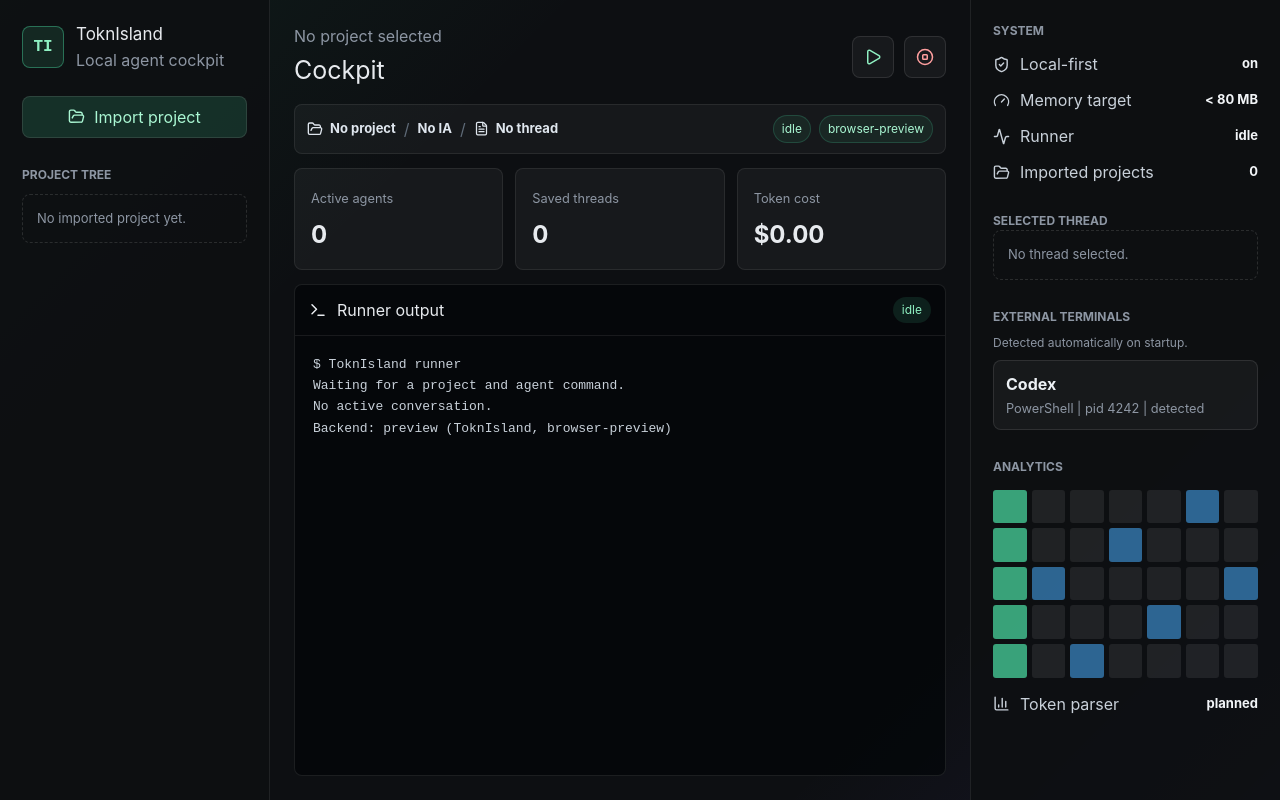
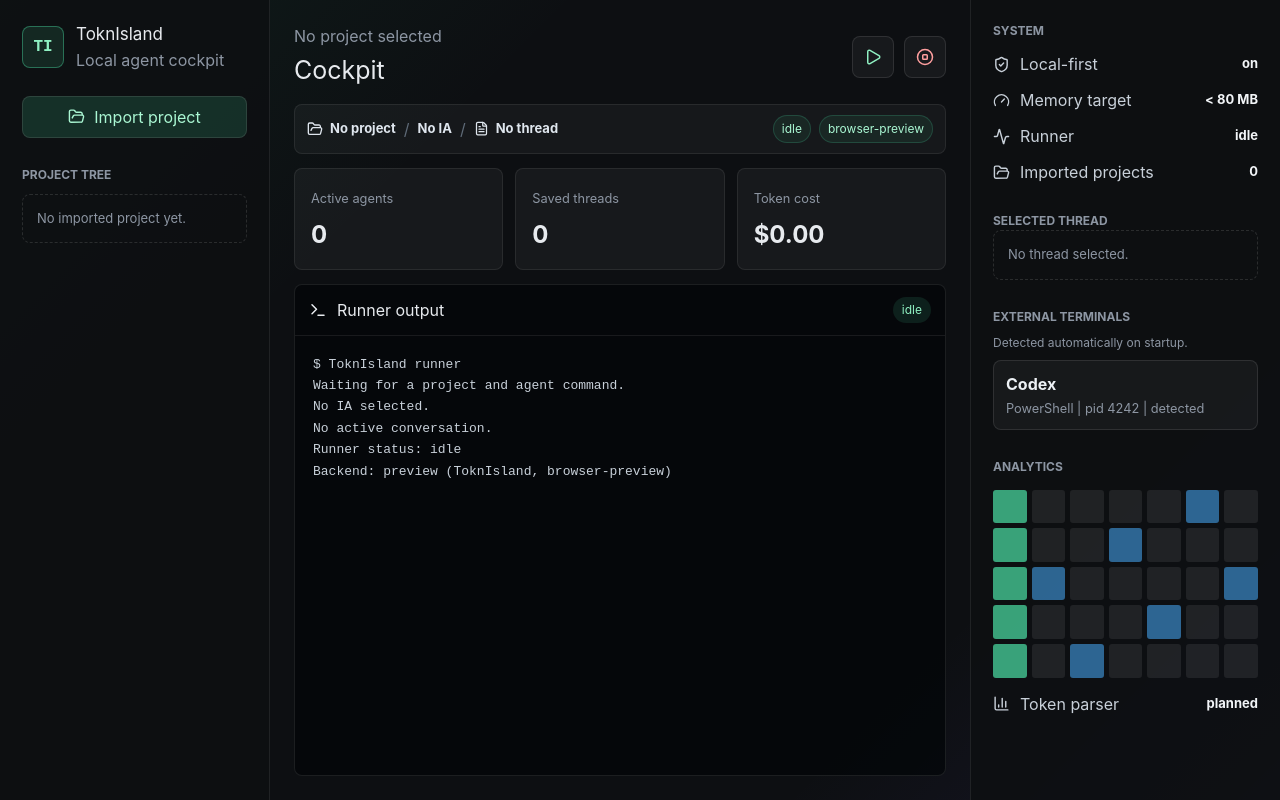
Before and after one commit to Maxenceboo/ToknIsland, a React (Vite) app: page / in a window 1280 px wide. Built offline with nearby package versions, Linux system fonts and the light colour scheme.

Commit message:
feat(app): show runner preview events

```diff
--- a/src/app/App.tsx
+++ b/src/app/App.tsx
@@ -27,6 +27,7 @@
 } from "./cockpitState";
 import { loadCockpitState, saveCockpitState } from "./cockpitPersistence";
 import { previewThreadJsonl, threadActionFeedback, threadJsonlRelativePath } from "./threadActions";
+import { runnerPreviewEvent, runnerPreviewOutput } from "./runnerPreview";
 import { healthcheck, threadIdeTarget, type HealthcheckResponse } from "../lib/tauri";
 
 type TerminalMode = "runner" | "raw-jsonl";
@@ -37,28 +38,42 @@
   const [cockpitState, setCockpitState] = useState(() => detectPreviewExternalSessions(loadCockpitState()));
   const [actionFeedback, setActionFeedback] = useState("Ready for local actions.");
   const [terminalMode, setTerminalMode] = useState<TerminalMode>("runner");
+  const [runnerEvents, setRunnerEvents] = useState<string[]>([]);
 
   const metrics = cockpitMetrics(cockpitState);
   const currentAgent = activeAgent(cockpitState);
   const currentConversation = activeConversation(cockpitState);
   const currentThreadPath = currentConversation ? threadJsonlRelativePath(currentConversation) : null;
+  const backendStatus = health
+    ? `${health.status} (${health.app}, ${health.runtime})`
+    : healthError
+      ? `offline: ${healthError}`
+      : "checking...";
   const terminalOutput =
     terminalMode === "raw-jsonl" && cockpitState.project && currentAgent && currentConversation
       ? previewThreadJsonl(cockpitState.project, currentAgent, currentConversation)
-      : `$ ToknIsland runner
-${cockpitState.project ? `Project loaded: ${cockpitState.project.name}` : "Waiting for a project and agent command."}
-${currentConversation ? `Active conversation: ${currentConversation.title}` : "No active conversation."}
-Backend: ${health ? `${health.status} (${health.app}, ${health.runtime})` : healthError ? `offline: ${healthError}` : "checking..."}`;
+      : runnerPreviewOutput({
+          project: cockpitState.project,
+          agent: currentAgent,
+          conversation: currentConversation,
+          backend: backendStatus,
+          status: cockpitState.runnerStatus,
+          events: runnerEvents,
+        });
 
   function startPreviewRunner() {
     setCockpitState(startRunner);
     setTerminalMode("runner");
+    setRunnerEvents((events) => [...events, runnerPreviewEvent("start", currentConversation)]);
     setActionFeedback("Started preview runner for the active thread.");
   }
 
   function stopPreviewRunner() {
     setCockpitState(stopRunner);
     setTerminalMode("runner");
+    if (cockpitState.runnerStatus === "running") {
+      setRunnerEvents((events) => [...events, runnerPreviewEvent("stop", currentConversation)]);
+    }
     setActionFeedback(
       cockpitState.runnerStatus === "running" ? "Stopped preview runner." : "Runner is already idle.",
     );
@@ -72,6 +87,7 @@
     if (action === "resume") {
       setCockpitState(resumeConversation);
       setTerminalMode("runner");
+      setRunnerEvents((events) => [...events, runnerPreviewEvent("resume", currentConversation)]);
       setActionFeedback(threadActionFeedback(action, cockpitState.project, currentConversation));
       return;
     }
--- /dev/null
+++ b/src/app/runnerPreview.ts
@@ -0,0 +1,41 @@
+import type { AgentWorkspace, ConversationSummary, ImportedProject, RunnerStatus } from "./cockpitState";
+
+export type RunnerPreviewContext = {
+  project: ImportedProject | null;
+  agent: AgentWorkspace | null;
+  conversation: ConversationSummary | null;
+  backend: string;
+  status: RunnerStatus;
+  events: string[];
+};
+
+export function runnerPreviewEvent(action: "start" | "stop" | "resume", conversation: ConversationSummary | null) {
+  const target = conversation ? `${conversation.title}.jsonl` : "pending thread";
+
+  if (action === "start") {
+    return `session_started target=${target}`;
+  }
+
+  if (action === "stop") {
+    return `session_interrupted target=${target}`;
+  }
+
+  return `session_resumed target=${target}`;
+}
+
+export function runnerPreviewOutput(context: RunnerPreviewContext) {
+  const lines = [
+    "$ ToknIsland runner",
+    context.project ? `Project loaded: ${context.project.name}` : "Waiting for a project and agent command.",
+    context.agent ? `Agent folder: ${context.agent.name}` : "No IA selected.",
+    context.conversation ? `Active conversation: ${context.conversation.title}` : "No active conversation.",
+    `Runner status: ${context.status}`,
+    `Backend: ${context.backend}`,
+  ];
+
+  if (context.events.length > 0) {
+    lines.push("", ...context.events.map((event) => `event: ${event}`));
+  }
+
+  return lines.join("\n");
+}
```
Also changed, not shown: 3 other files (tests, documents, lock files or other folders).
